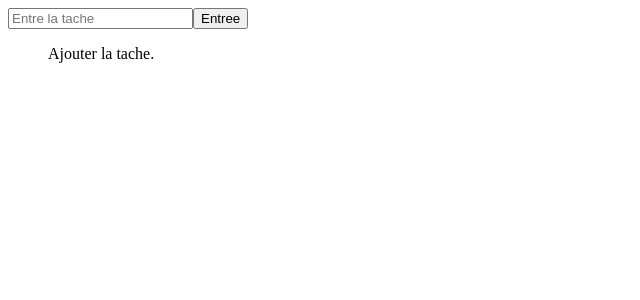
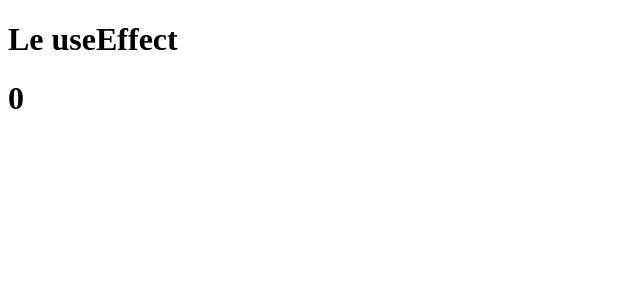
Before and after one commit to MenardoMa/ReactJs, a React (Vite) app: page / in a window 1280 px wide. Shown: the top 300 px of the page, without its empty margins (0-640 px from the left). Built offline with nearby package versions, Linux system fonts and the light colour scheme.

Commit message:
Les Hoocks React.Js

```diff
--- a/src/App.jsx
+++ b/src/App.jsx
@@ -1,69 +1,18 @@
-import { Fragment, useState } from "react";
+import { useEffect, useState } from "react";
 
 function App() {
-  return (
-    <>
-      <Input />
-    </>
-  );
-}
+  const [compteur, setCompteur] = useState(0);
 
-function Input() {
-  const [values, setValues] = useState("");
-  const [taches, setTaches] = useState([]);
+  useEffect(() => {
+    console.log("componentDidMount");
+  }, []);
 
-  // ADD TACHE
-  const handleChange = (e) => {
-    setValues(e.target.value);
-  };
-
-  // SOUMISSION TACHE
-  const handleClick = () => {
-    if (values != "") {
-      const newTaches = [...taches];
-      newTaches.push(values);
-      setTaches(newTaches);
-      setValues("");
-    } else {
-      alert("Entrez une tache .");
-    }
-  };
-
-  // DELETE TACHE
-  const handleDelete = (e) => {
-    e.preventDefault();
-    const nameTache = e.target.getAttribute("name");
-    const filter = taches.filter((tache) => tache != nameTache);
-    setTaches(filter);
-  };
+  console.log("render 0");
 
   return (
     <>
-      <div>
-        <input
-          type="text"
-          value={values}
-          onChange={handleChange}
-          placeholder="Entre la tache"
-        />
-        <button onClick={handleClick}>Entree</button>
-      </div>
-      <div>
-        <ul>
-          {taches.length != 0 ? (
-            taches.map((list, index) => (
-              <li key={index}>
-                {list}
-                <button name={list} onClick={handleDelete}>
-                  x
-                </button>
-              </li>
-            ))
-          ) : (
-            <p>Ajouter la tache.</p>
-          )}
-        </ul>
-      </div>
+      <h1>Le useEffect</h1>
+      <h1>{compteur}</h1>
     </>
   );
 }
```
